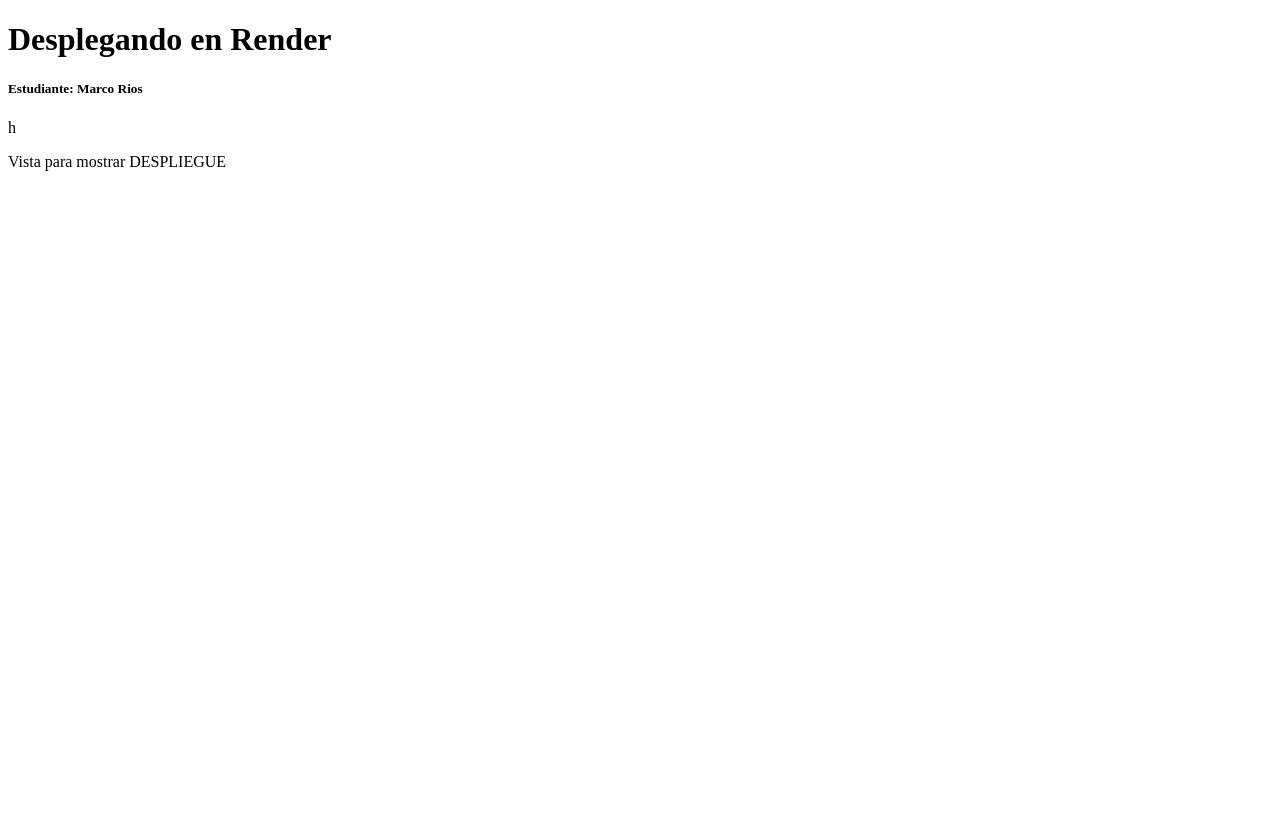
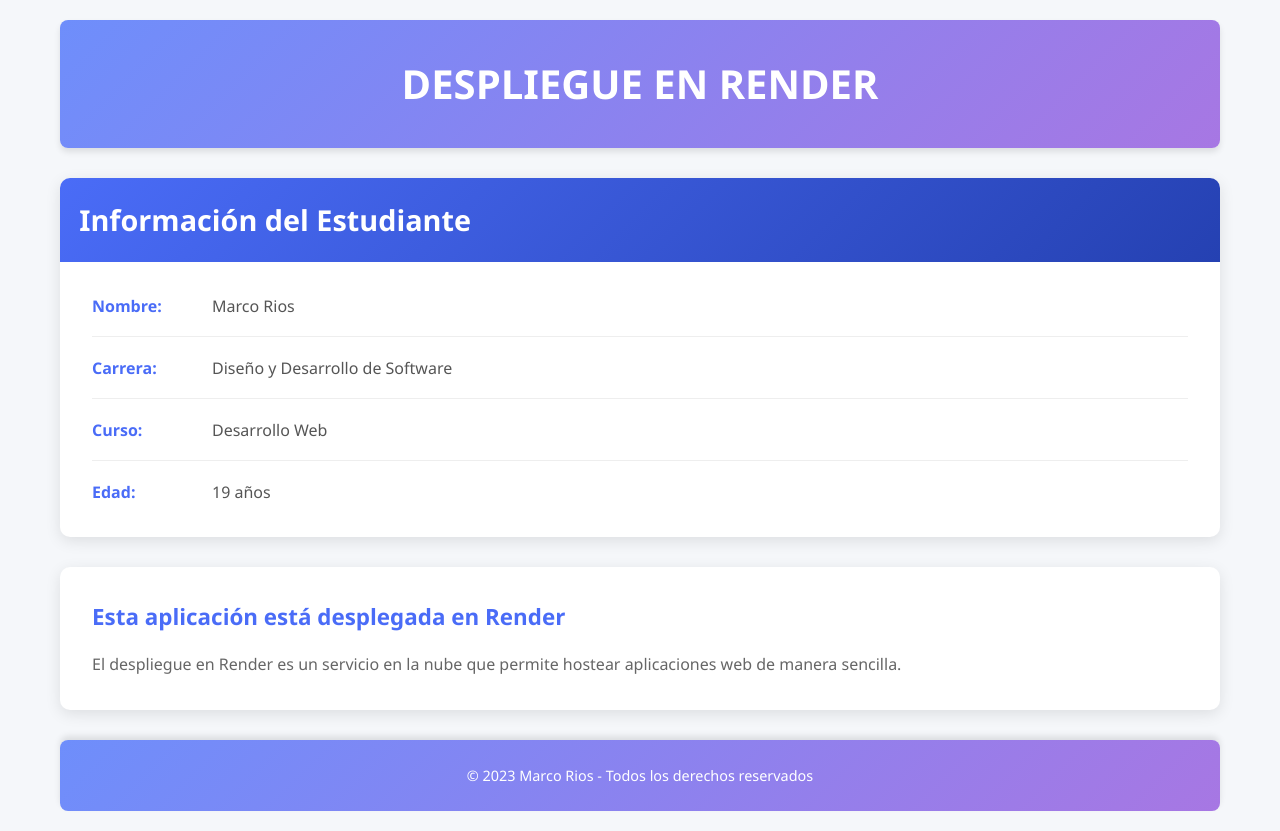
Before and after one commit to MarcoTecsup159/repositorybackend, a website: page index.html in a window 1280 px wide. Before the commit the page ends 800 px from the top, so only its background shows below. Drawn offline with Linux system fonts and the light colour scheme.

Commit message:
Modificar html y agregar estilos a la vista

```diff
--- a/index.html
+++ b/index.html
@@ -2,12 +2,192 @@
 <html lang="es">
 <head>
     <meta charset="UTF-8">
-    <title>DESPLIEGUE</title>
+    <meta name="viewport" content="width=device-width, initial-scale=1.0">
+    <title>DESPLIEGUE EN RENDER</title>
+    <style>
+        /* Estilos generales */
+        * {
+            margin: 0;
+            padding: 0;
+            box-sizing: border-box;
+            font-family: 'Segoe UI', Tahoma, Geneva, Verdana, sans-serif;
+        }
+
+        body {
+            background-color: #f5f7fa;
+            color: #333;
+            line-height: 1.6;
+        }
+
+        .container {
+            max-width: 1200px;
+            margin: 0 auto;
+            padding: 20px;
+            min-height: 100vh;
+            display: flex;
+            flex-direction: column;
+        }
+
+        /* Header */
+        .header {
+            background: linear-gradient(135deg, #6e8efb, #a777e3);
+            color: white;
+            padding: 2rem;
+            text-align: center;
+            border-radius: 8px;
+            margin-bottom: 30px;
+            box-shadow: 0 4px 6px rgba(0, 0, 0, 0.1);
+        }
+
+        .header h1 {
+            font-size: 2.5rem;
+            font-weight: 700;
+        }
+
+        /* Main content */
+        .main-content {
+            flex: 1;
+            display: flex;
+            flex-direction: column;
+            gap: 30px;
+        }
+
+        .profile-card {
+            background: white;
+            border-radius: 10px;
+            box-shadow: 0 4px 15px rgba(0, 0, 0, 0.1);
+            overflow: hidden;
+        }
+
+        .profile-header {
+            background: linear-gradient(135deg, #4a6cf7, #2541b2);
+            color: white;
+            padding: 1.2rem;
+        }
+
+        .profile-header h2 {
+            font-size: 1.8rem;
+            font-weight: 600;
+        }
+
+        .profile-body {
+            padding: 2rem;
+        }
+
+        .info-item {
+            display: flex;
+            margin-bottom: 1.2rem;
+            padding-bottom: 1rem;
+            border-bottom: 1px solid #eee;
+        }
+
+        .info-item:last-child {
+            border-bottom: none;
+            margin-bottom: 0;
+            padding-bottom: 0;
+        }
+
+        .label {
+            font-weight: 600;
+            color: #4a6cf7;
+            width: 120px;
+            flex-shrink: 0;
+        }
+
+        .value {
+            color: #555;
+        }
+
+        .deployment-info {
+            background: white;
+            padding: 2rem;
+            border-radius: 10px;
+            box-shadow: 0 4px 15px rgba(0, 0, 0, 0.1);
+        }
+
+        .deployment-info h3 {
+            color: #4a6cf7;
+            margin-bottom: 1rem;
+            font-size: 1.4rem;
+        }
+
+        .deployment-info p {
+            color: #666;
+            line-height: 1.7;
+        }
+
+        /* Footer */
+        .footer {
+            background: linear-gradient(135deg, #6e8efb, #a777e3);
+            color: white;
+            text-align: center;
+            padding: 1.5rem;
+            margin-top: 30px;
+            border-radius: 8px;
+            box-shadow: 0 -4px 6px rgba(0, 0, 0, 0.1);
+        }
+
+        .footer p {
+            font-size: 0.9rem;
+        }
+
+        /* Responsive */
+        @media (max-width: 768px) {
+            .header h1 {
+                font-size: 2rem;
+            }
+
+            .info-item {
+                flex-direction: column;
+                gap: 0.5rem;
+            }
+
+            .label {
+                width: 100%;
+            }
+        }
+    </style>
 </head>
 <body>
-    <h1>Desplegando en Render</h1>
-    <h5>Estudiante: Marco Rios</h5>h
-    <p>Vista para mostrar DESPLIEGUE</p>
+    <div class="container">
+        <header class="header">
+            <h1>DESPLIEGUE EN RENDER</h1>
+        </header>
 
+        <main class="main-content">
+            <div class="profile-card">
+                <div class="profile-header">
+                    <h2>Información del Estudiante</h2>
+                </div>
+                <div class="profile-body">
+                    <div class="info-item">
+                        <span class="label">Nombre:</span>
+                        <span class="value">Marco Rios</span>
+                    </div>
+                    <div class="info-item">
+                        <span class="label">Carrera:</span>
+                        <span class="value">Diseño y Desarrollo de Software</span>
+                    </div>
+                    <div class="info-item">
+                        <span class="label">Curso:</span>
+                        <span class="value">Desarrollo Web</span>
+                    </div>
+                    <div class="info-item">
+                        <span class="label">Edad:</span>
+                        <span class="value">19 años</span>
+                    </div>
+                </div>
+            </div>
+
+            <div class="deployment-info">
+                <h3>Esta aplicación está desplegada en Render</h3>
+                <p>El despliegue en Render es un servicio en la nube que permite hostear aplicaciones web de manera sencilla.</p>
+            </div>
+        </main>
+
+        <footer class="footer">
+            <p>&copy; 2023 Marco Rios - Todos los derechos reservados</p>
+        </footer>
+    </div>
 </body>
 </html>
```
